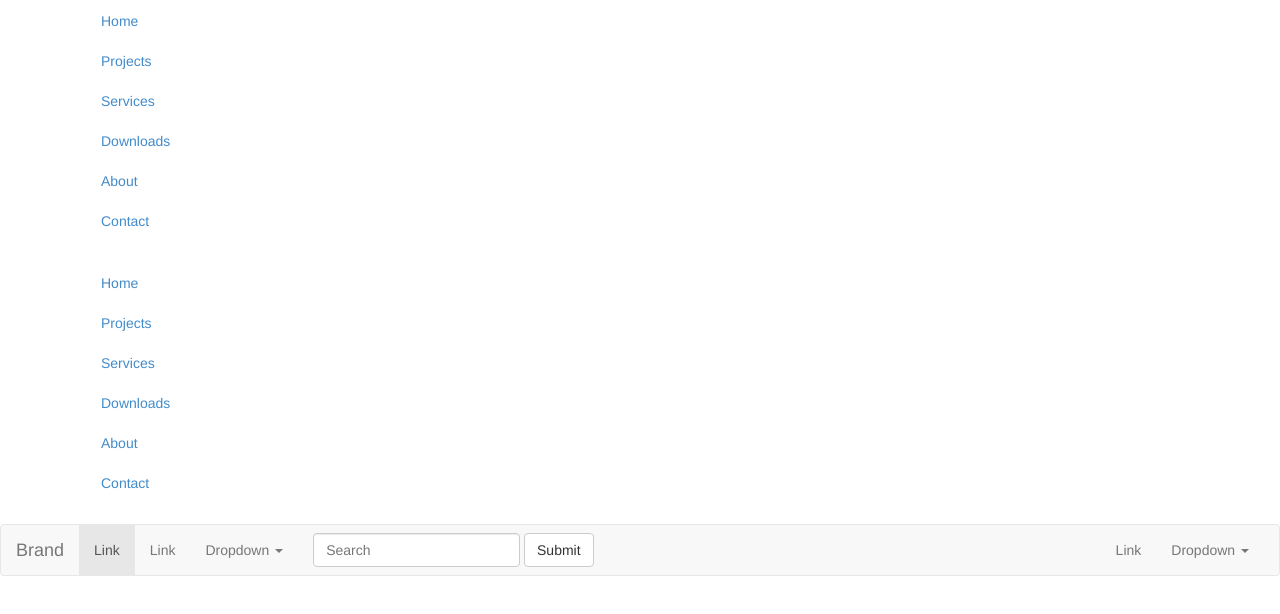
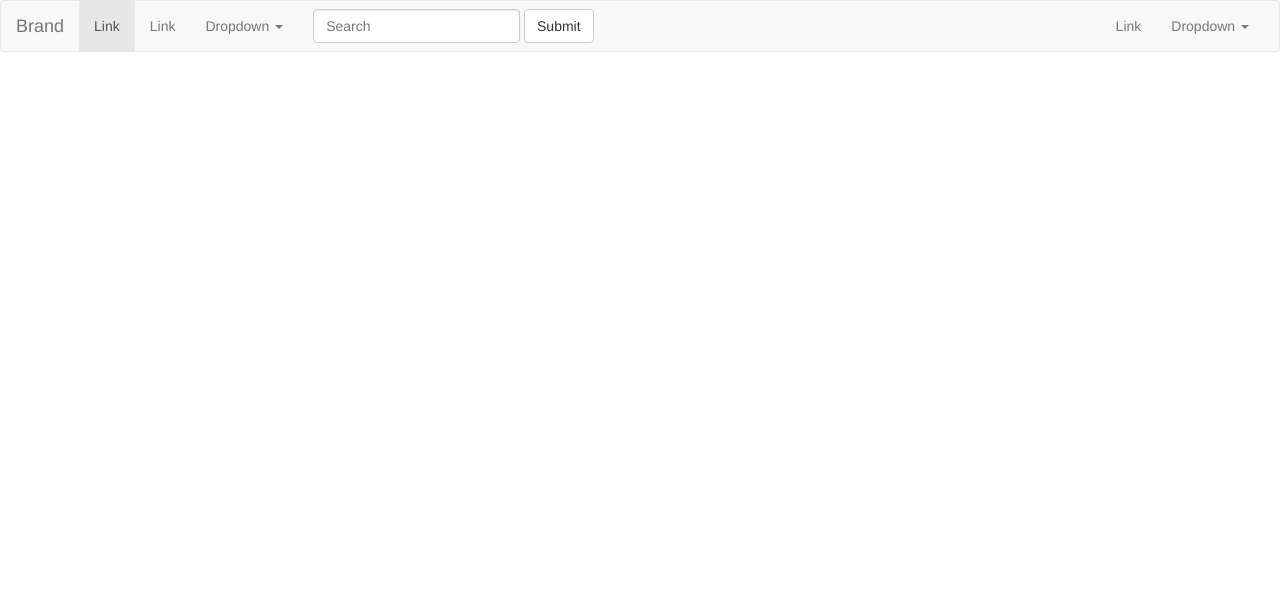
Before and after one commit to vishwanitw/HTML5-CSS3, a plain HTML site: page index.html in a window 1280 px wide. Drawn offline with nearby package versions, Linux system fonts and the light colour scheme.

Commit message:
modified index.html

```diff
--- a/index.html
+++ b/index.html
@@ -6,38 +6,6 @@
 	<link rel="stylesheet" type="text/css" href="css/bootstrap.css">
 </head>
 <body>
-<div class="container">
-	<div class="navbar">
-              <div class="navbar-inner">
-                <div class="container">
-                  <ul class="nav">
-                    <li class="active"><a href="#">Home</a></li>
-                    <li><a href="#">Projects</a></li>
-                    <li><a href="#">Services</a></li>
-                    <li><a href="#">Downloads</a></li>
-                    <li><a href="#">About</a></li>
-                    <li><a href="#">Contact</a></li>
-                  </ul>
-                </div>
-              </div>
-    </div>
-</div>
-<div class="container">
-<div class="navbar" role="navigation">
-	          <div class="navbar-inner">
-	            <div class="container">
-	              <ul class="nav">
-	                <li class="active"><a href="#">Home</a></li>
-	                <li><a href="#">Projects</a></li>
-	                <li><a href="#">Services</a></li>
-	                <li><a href="#">Downloads</a></li>
-	                <li><a href="#">About</a></li>
-	                <li><a href="#">Contact</a></li>
-	              </ul>
-	            </div>
-	          </div>
-	        </div>
-</div>
 
 <nav class="navbar navbar-default" role="navigation">
   <div class="container-fluid">
```
